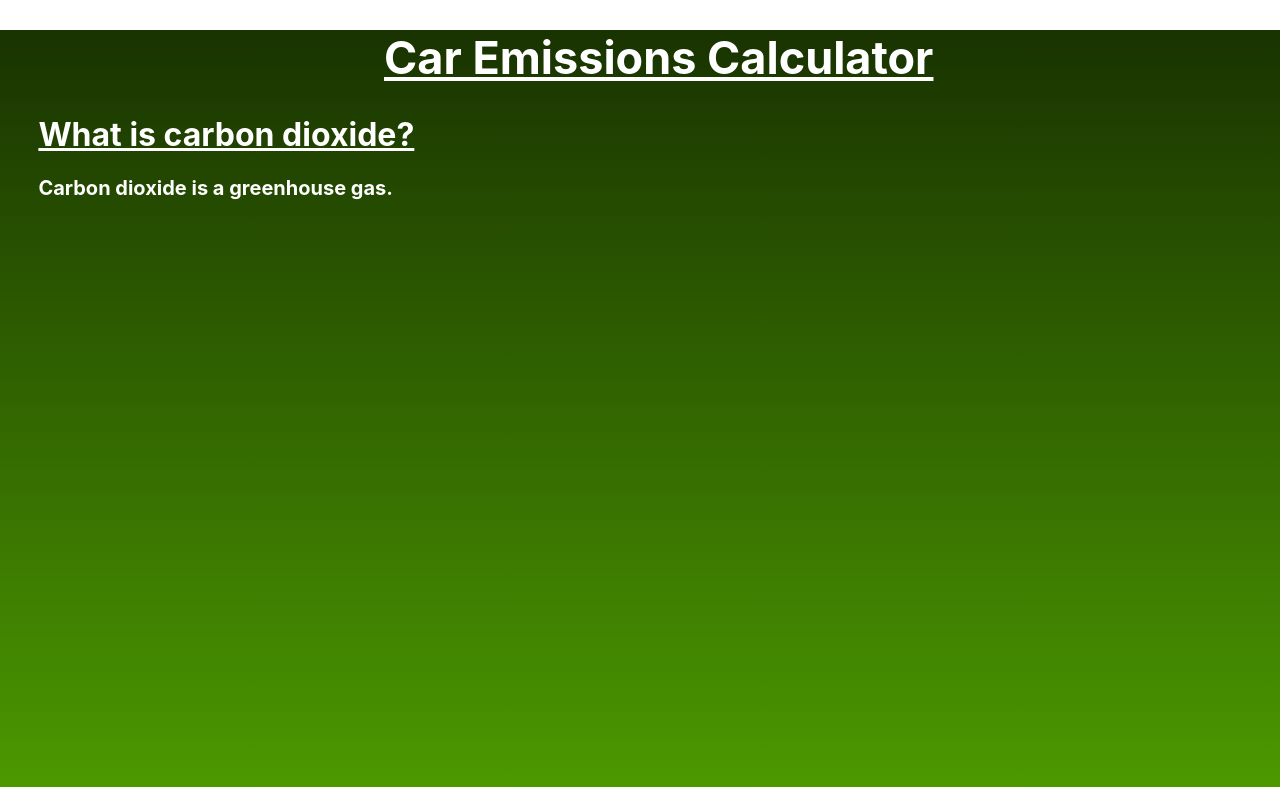
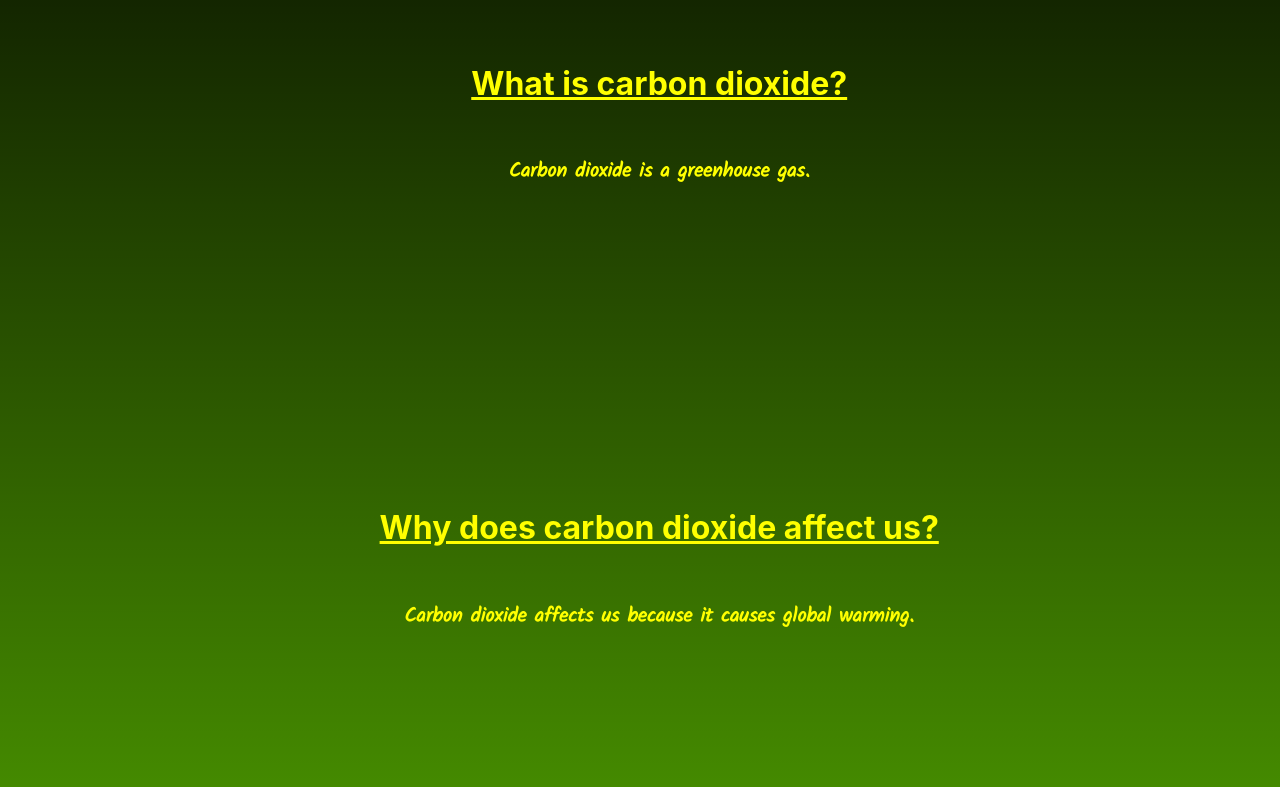
Before and after one commit to vansh-rugnate/CarEmissionCalculatorProject, a React (Create React App) app: page / in a window 1280 px wide. Shown: the top 787 px of the page. Built offline with nearby package versions, Linux system fonts and the light colour scheme.

Commit message:
new commit

```diff
--- a/package.json
+++ b/package.json
@@ -14,8 +14,10 @@
     "formik": "^2.2.7",
     "react": "^17.0.2",
     "react-dom": "^17.0.2",
+    "react-helmet": "^6.1.0",
     "react-hook-form": "^7.6.3",
     "react-hooks-useform": "^0.1.86",
+    "react-native-linear-gradient": "^2.5.6",
     "react-scripts": "4.0.3",
     "styled-components": "^5.0.1",
     "typescript": "^4.2.4",
--- a/public/index.html
+++ b/public/index.html
@@ -14,6 +14,9 @@
       manifest.json provides metadata used when your web app is installed on a
       user's mobile device or desktop. See https://developers.google.com/web/fundamentals/web-app-manifest/
     -->
+    <link rel="preconnect" href="https://fonts.gstatic.com">
+    <link href="https://fonts.googleapis.com/css2?family=Kalam&display=swap" rel="stylesheet">
+
     <link rel="stylesheet" href="https://fonts.googleapis.com/css?family=Roboto:300,400,500,700&display=swap" />
     <link rel="manifest" href="%PUBLIC_URL%/manifest.json" />
     <!--
--- a/src/App.css
+++ b/src/App.css
@@ -1,9 +1,9 @@
 .button {
   border-radius: 5px;
-  margin-top: 45%;
+  margin-top: 5%;
   margin-bottom: 55%;
   margin-left: 47%;
-  font-size: 11.5px;
+  font-size: 13px;
   background-color: rgb(9, 113, 241);
   cursor: pointer;
   padding: 0em;
@@ -17,27 +17,34 @@
 }
 
 .body {
-  background:linear-gradient(rgba(0.5,0.7,0.7,0.8),transparent);
+  background:linear-gradient(rgba(1,0,0,0.85),transparent);
   background-color: lawngreen;
 }
 
 .title {
   font-size: 45px;
   margin-left: 30%;
-  color: white;
+  color: yellow;
   text-decoration-line: underline;
 }
 
 .subtitle1 {
+  margin-top: 0;
+  padding-top: 5%;
+  padding-bottom: 2.5%;
   margin-left: 3%;
-  color: white;
+  color: yellow;
   text-decoration-line: underline;
+  text-align: center;
 }
 
 .text {
   font-size: 20px;
+  font-family: Kalam;
   margin-left: 3%;
-  color: white;
+  color: yellow;
+  margin-bottom: 20%;
+  text-align: center;
 }
 
 
--- a/src/App.tsx
+++ b/src/App.tsx
@@ -1,4 +1,5 @@
 //import './car_array.js';
+import { Helmet } from 'react-helmet';
 import './App.css';
 import './index.css';
 //@ts-ignore
@@ -11,6 +12,8 @@ import './index.css';
 //import ModelField from './ModelField.tsx';
 //import MileageField from './MileageField.tsx';
 //import { TextField } from '@material-ui/core'
+
+
 
 
 
@@ -126,6 +129,9 @@ const App = () => {
 
 
 
+
+
+
   return(
 
     // make a button with type, className and onClick
@@ -136,11 +142,22 @@ const App = () => {
 
     >
 
-      <h1 className='title'> Car Emissions Calculator </h1>
+      <Helmet>
+
+        <title lang = 'en'>
+          Car Emissions Calculator
+        </title>
+
+      </Helmet>
+
 
       <h1 className='subtitle1'> What is carbon dioxide? </h1>
 
       <h1 className='text'> Carbon dioxide is a greenhouse gas. </h1>
+
+      <h1 className='subtitle1'> Why does carbon dioxide affect us? </h1>
+
+      <h1 className='text'> Carbon dioxide affects us because it causes global warming. </h1>
 
       <button
 
--- a/src/index.css
+++ b/src/index.css
@@ -1,7 +1,7 @@
 body {
   margin: 0;
   font-family: -apple-system, BlinkMacSystemFont, 'Segoe UI', 'Roboto', 'Oxygen',
-    'Ubuntu', 'Cantarell', 'Fira Sans', 'Droid Sans', 'Helvetica Neue',
+    'Ubuntu', 'Cantarell', 'Fira Sans', 'Droid Sans', 'Helvetica Neue', 'Kalam',
     sans-serif;
   -webkit-font-smoothing: antialiased;
   -moz-osx-font-smoothing: grayscale;
```
Also changed, not shown: 2 other files (tests, documents, lock files or other folders).
